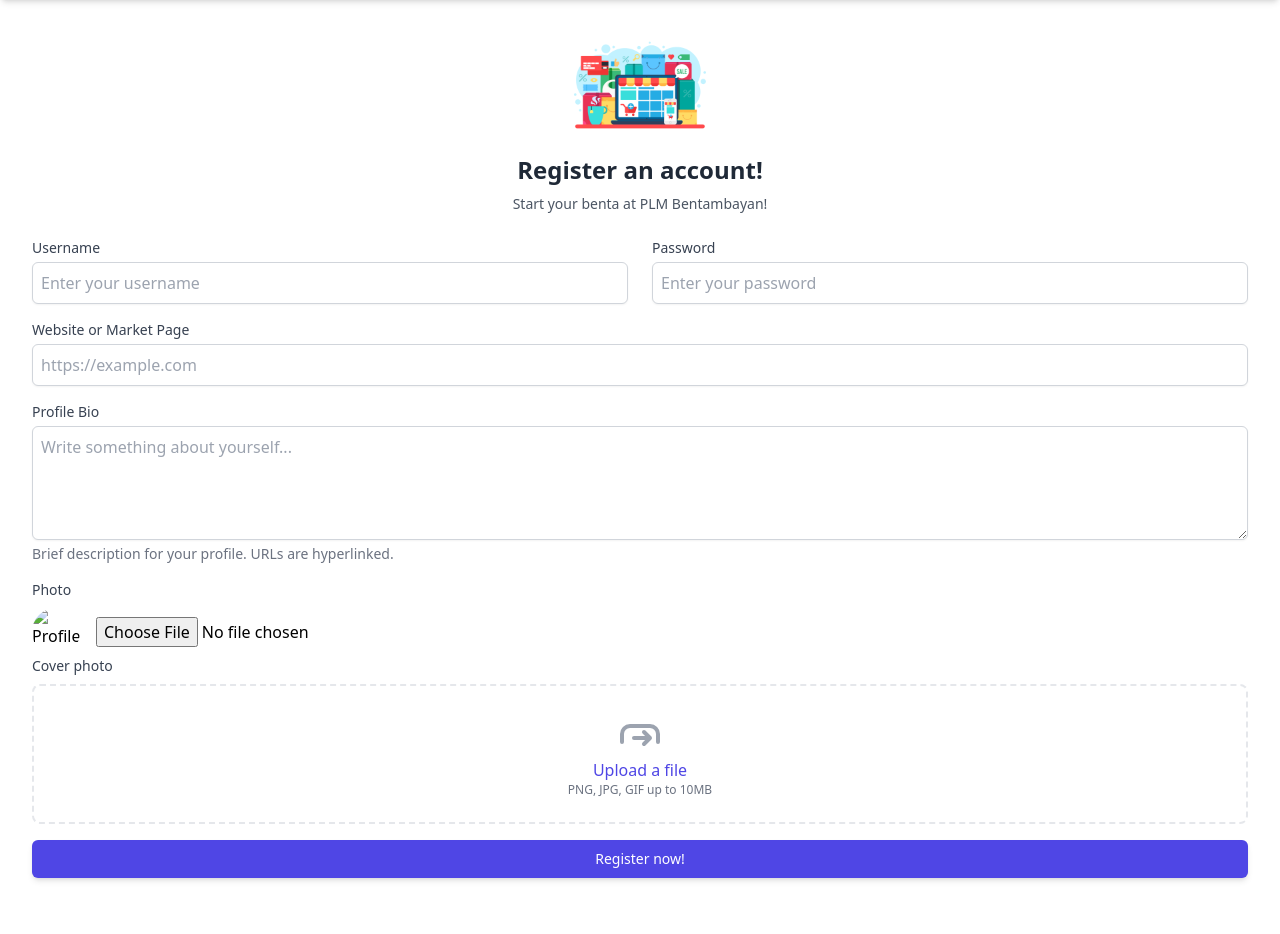
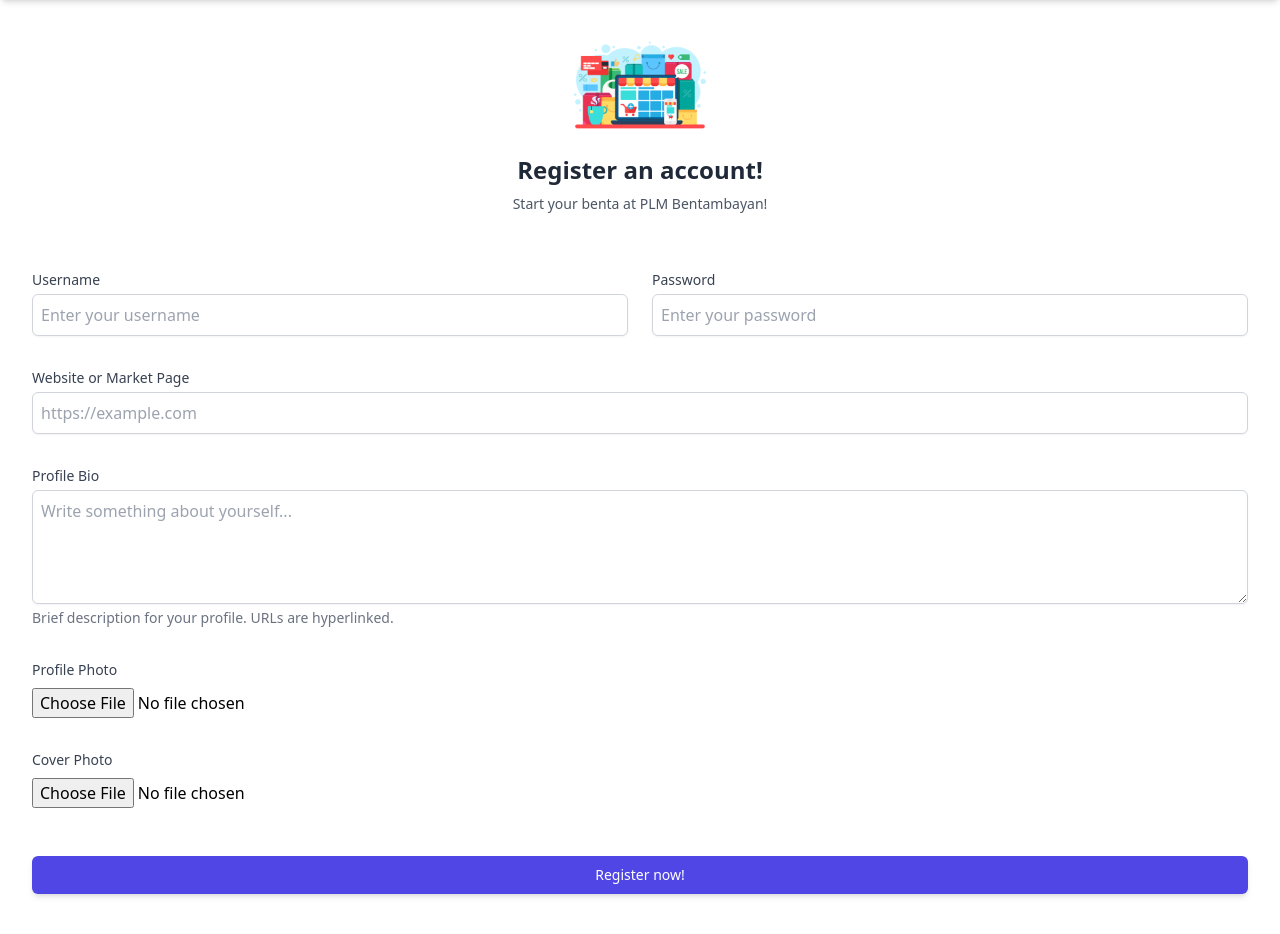
Before and after one commit to am-cid/hello-django, a Django app: page /register/ in a window 1280 px wide. Shown: the part 52-986 px from the top of the page. Before the commit the page ends 933 px from the top, so only its background shows below. Run offline with Django 5.2, Linux system fonts and the light colour scheme; parts of the project's set-up code (start-up, migrations or seed data) failed here and were passed over; some libraries are stand-ins or nearby versions.

Commit message:
feat/modify profile and product pictures
- Added feature to remove/change/add product picture
- Added feature remove/change/add profile picture and cover picture

```diff
--- a/simple_crud/listings/templates/listings/register.html
+++ b/simple_crud/listings/templates/listings/register.html
@@ -9,8 +9,9 @@
     <!-- Heading -->
     <h1 class="text-2xl font-bold text-gray-800 mb-2 text-center">Register an account!</h1>
     <p class="text-sm text-gray-600 mb-6 text-center">Start your benta at PLM Bentambayan!</p>
+
     <!-- Form -->
-<form method="POST" enctype="multipart/form-data" class="space-y- mb-10">
+    <form method="POST" enctype="multipart/form-data" class="space-y-8 mb-10">
         {% csrf_token %}
 
         <!-- Username and Password -->
@@ -40,62 +41,50 @@
 
         <!-- Profile Photo -->
         <div>
-        <label for="id_picture" class="block text-sm font-medium text-gray-700 mb-2">Photo</label>
-        <div class="flex items-center space-x-4">
-            <img src="https://via.placeholder.com/50" alt="Profile Placeholder" class="w-12 h-12 rounded-full">
-            {{ profile_form.picture }}
+            <label for="id_picture" class="block text-sm font-medium text-gray-700 mb-2">Profile Photo</label>
+            <div class="flex items-center space-x-4 mb-4">
+                <input type="file" id="id_picture" name="picture" onchange="previewImage(event, 'profilePreview')">
+                <img id="profilePreview" src="https://via.placeholder.com/150" alt="Profile Photo Preview"
+                     class="w-32 h-32 object-cover rounded-lg border border-gray-300 hidden">
             </div>
         </div>
 
         <!-- Cover Photo -->
         <div>
-        <label for="id_cover" class="block text-sm font-medium text-gray-700 mb-2">Cover photo</label>
-        <div class="border-2 border-dashed rounded-lg p-6 text-center">
-            <svg class="mx-auto h-12 w-12 text-gray-400" xmlns="http://www.w3.org/2000/svg" fill="none" viewBox="0 0 24 24" stroke="currentColor">
-                <path stroke-linecap="round" stroke-linejoin="round" stroke-width="2" d="M3 16v-4a4 4 0 014-4h10a4 4 0 014 4v4m-7-5l3 3m0 0l-3 3m3-3H9" />
-            </svg>
-            <label for="id_cover" class="cursor-pointer text-indigo-600 hover:underline">
-                Upload a file
-            </label>
-            <p class="text-xs text-gray-500">PNG, JPG, GIF up to 10MB</p>
-            <input type="file" id="id_cover" name="cover" class="hidden">
+            <label for="id_cover" class="block text-sm font-medium text-gray-700 mb-2">Cover Photo</label>
+            <div class="flex items-center space-x-4">
+                <input type="file" id="id_cover" name="cover" onchange="previewImage(event, 'coverPreview')">
+                <img id="coverPreview" src="https://via.placeholder.com/300x100" alt="Cover Photo Preview"
+                     class="w-full max-w-md h-24 object-cover rounded-lg border border-gray-300 hidden">
             </div>
         </div>
 
         <!-- Submit Button -->
         <div class="text-center">
-        <button type="submit" class="mt-4 w-full rounded-md py-2 px-4 border border-transparent text-center text-sm text-white transition-all shadow-md focus:shadow-none active:shadow-none disabled:pointer-events-none disabled:opacity-50 disabled:shadow-none"
-            style="background-color: #4F46E5; color: white; border-color: transparent;">
+            <button type="submit" class="mt-4 w-full rounded-md py-2 px-4 border border-transparent text-center text-sm text-white transition-all shadow-md hover:bg-indigo-700 focus:ring focus:ring-indigo-300"
+                style="background-color: #4F46E5;">
                 Register now!
             </button>
-
         </div>
     </form>
 </div>
 
-<!-- <form method="post" enctype="multipart/form-data">
-  {% csrf_token %}
-  <h2>User Info</h2>
-  {{ user_form.as_p }}
-  <h2>Profile Info</h2>
-  <div class="field-wrapper">
-      {{ profile_form.picture.label_tag }} {{ profile_form.picture }}
-  </div>
-  <div class="field-wrapper">
-      {{ profile_form.bio.label_tag }} {{ profile_form.bio }}
-  </div>
-  <div class="field-wrapper">
-      {{ profile_form.link.label_tag }} {{ profile_form.link }}
-  </div>
-  <button type="submit">Register</button>
-</form> -->
+<!-- JavaScript for Image Preview -->
+<script>
+    function previewImage(event, previewId) {
+        const input = event.target;
+        const preview = document.getElementById(previewId);
 
-{% if messages %}
-<ul>
-    {% for message in messages %}
-        <li class="{{ message.tags }}">{{ message }}</li>
-    {% endfor %}
-</ul>
-{% endif %}
+        if (input.files && input.files[0]) {
+            const reader = new FileReader();
 
+            reader.onload = function(e) {
+                preview.src = e.target.result;
+                preview.classList.remove("hidden");
+            };
+
+            reader.readAsDataURL(input.files[0]);
+        }
+    }
+</script>
 {% endblock %}
```
Also changed, not shown: simple_crud/listings/templates/listings/listing_form.html (+15 -1 lines), simple_crud/listings/templates/listings/profile_edit.html (+47 -6 lines). Lines whose indentation alone changed are shown as unchanged.
